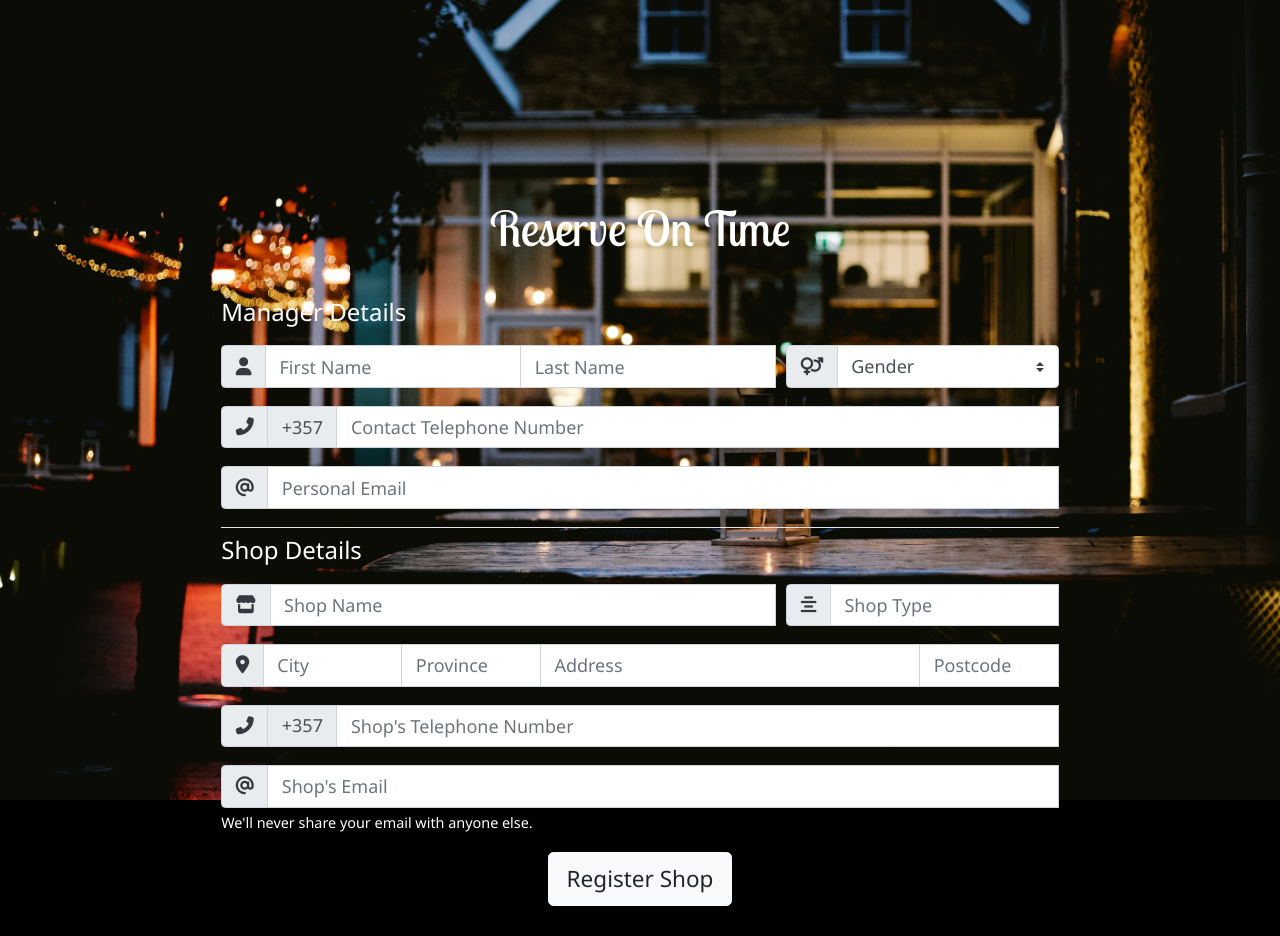
After one commit to MiltiadisTavelis/epl449.spring21.team15.ReserveOnTime, a PHP site: page /html/shopregister.html in a window 1280 px wide. The commit adds this page. Run offline with PHP 8.4, Linux system fonts and the light colour scheme; some libraries are stand-ins or nearby versions.

Commit message:
created form pages with validation

```diff
--- /dev/null
+++ b/css/forms.css
@@ -0,0 +1,30 @@
+form * {
+    text-align: left;
+}
+
+#contents1 {
+    padding: 50px;
+}
+
+h1 {
+    font-family: 'Lobster Two', cursive;
+    font-size: 48px;
+    margin-bottom: 50px;
+    white-space: nowrap;
+    overflow: hidden;
+}
+
+h2 {
+    position: relative;
+    bottom: 10px;
+    font-size: 24px;
+}
+
+p {
+    margin: 0;
+    padding: 0;
+}
+
+.btn {
+    margin-bottom: 30px;
+}
--- a/css/theme.css
+++ b/css/theme.css
@@ -4,14 +4,11 @@
     font-family: 'Noto Sans', sans-serif;
     font-size: 18px;
     text-align: center;
-}
-
-h3 {
     color: white;
 }
 
 body {
-    background: rgb(255,255,255);
+    background: rgb(0,0,0);
     background-size: cover;
     background-repeat: no-repeat;
 }
@@ -34,3 +31,23 @@ nav {
 .nav-item {
     margin-left: 5px;
 }
+
+.container-fluid {
+    padding-top: 150px;
+    padding-bottom: 150px;
+    background-image: url(../images/wallpaper.jpg);
+    background-repeat: no-repeat;
+    background-attachment: fixed;
+    background-size: cover;
+    height: 100%;
+    display: flex;
+    justify-content: center;
+}
+
+.input-group-text .fas {
+    color: #343A40;
+}
+
+.datepicker * {
+    color: black;
+}
--- /dev/null
+++ b/html/shopregister.html
@@ -0,0 +1,135 @@
+<html lang="en">
+<head>
+    <meta charset="utf-8">
+    <meta name="viewport" content="width=device-width, initial-scale=1">
+    <title>Register your shop - Reserve On Time</title>
+    <link rel="shortcut icon" type="image/png" href="../images/favicon.png"/>
+    <link rel="preconnect" href="https://fonts.gstatic.com">
+    <link href="https://fonts.googleapis.com/css2?family=Lobster+Two&family=Noto+Sans:wght@400;700&display=swap" rel="stylesheet">
+    <script src="https://code.jquery.com/jquery-3.4.1.slim.min.js" integrity="sha384-J6qa4849blE2+poT4WnyKhv5vZF5SrPo0iEjwBvKU7imGFAV0wwj1yYfoRSJoZ+n" crossorigin="anonymous"></script>
+    <script src="https://cdn.jsdelivr.net/npm/popper.js@1.16.0/dist/umd/popper.min.js" integrity="sha384-Q6E9RHvbIyZFJoft+2mJbHaEWldlvI9IOYy5n3zV9zzTtmI3UksdQRVvoxMfooAo" crossorigin="anonymous"></script>
+    <link rel="stylesheet" href="https://stackpath.bootstrapcdn.com/bootstrap/4.4.1/css/bootstrap.min.css" integrity="sha384-Vkoo8x4CGsO3+Hhxv8T/Q5PaXtkKtu6ug5TOeNV6gBiFeWPGFN9MuhOf23Q9Ifjh" crossorigin="anonymous">
+    <script src="https://stackpath.bootstrapcdn.com/bootstrap/4.4.1/js/bootstrap.min.js" integrity="sha384-wfSDF2E50Y2D1uUdj0O3uMBJnjuUD4Ih7YwaYd1iqfktj0Uod8GCExl3Og8ifwB6" crossorigin="anonymous"></script>
+    <link rel="stylesheet" href="https://cdnjs.cloudflare.com/ajax/libs/animate.css/4.1.1/animate.min.css"/>
+    <script src="https://kit.fontawesome.com/31e7767d7b.js" crossorigin="anonymous"></script>
+    <link rel="stylesheet" href="https://cdnjs.cloudflare.com/ajax/libs/font-awesome/4.7.0/css/font-awesome.min.css">
+    <link rel="stylesheet" href="../css/theme.css"/>
+    <link rel="stylesheet" href="../css/forms.css"/>
+    <script src="../js/validation.js" defer></script>
+</head>
+
+<body>
+    <div class="container-fluid">
+        <div id="contents1" class="container w-75">
+            <h1>Reserve On Time</h1>
+            <form class="main-form needs-validation" novalidate>
+                <h2>Manager Details</h2>
+                <div class="form-row">
+                    <div class="form-group col-xs-12 col-sm-12 col-md-12 col-lg-8 col-xl-8">
+                        <div class="input-group">
+                            <div class="input-group-prepend">
+                                <div class="input-group-text"><i class="fas fa-user"></i></div>
+                            </div>
+                            <input required type="text" id="firstname-input" class="form-control" placeholder="First Name">
+                            <input required type="text" id="lastname-input" class="form-control" placeholder="Last Name">
+                            <div class="invalid-feedback">First name and last name cannot be empty.</div>
+                        </div>
+                    </div>
+                    <div class="form-group col-xs-12 col-sm-12 col-md-12 col-lg-4 col-xl-4">
+                        <div class="input-group">
+                            <div class="input-group-prepend">
+                                <div class="input-group-text"><i class="fas fa-venus-mars"></i></div>
+                            </div>
+                            <select required class="custom-select" id="gender-input">
+                                <option value="" disabled selected>Gender</option>
+                                <option value="1">Male</option>
+                                <option value="2">Female</option>
+                                <option value="3">Other</option>
+                            </select>
+                        </div>
+                    </div>
+                </div>
+                <div class="form-row">
+                    <div class="form-group col-xs-12 col-sm-12 col-md-12 col-lg-12 col-xl-12">
+                        <div class="input-group">
+                            <div class="input-group-prepend">
+                                <div class="input-group-text"><i class="fas fa-phone-alt"></i></div>
+                                <span class="input-group-text">+357</span>
+                            </div>
+                            <input required type="tel" id="tel-input" class="form-control" placeholder="Contact Telephone Number" minlength="8" maxlength="8">
+                            <div class="invalid-feedback">Please enter a valid telephone number.</div>
+                        </div>
+                    </div>
+                </div>
+                <div class="form-group">
+                    <div class="input-group">
+                        <div class="input-group-prepend">
+                            <div class="input-group-text"><i class="fas fa-at"></i></div>
+                        </div>
+                        <input required type="email" class="form-control" id="shop-email-input" placeholder="Personal Email">
+                        <div class="invalid-feedback">Please enter a valid e-mail address.</div>
+                    </div>
+                </div>
+                <hr style="background-color: white" />
+                <h2>Shop Details</h2>
+                <div class="form-row">
+                    <div class="form-group col-xs-8 col-sm-8 col-md-8 col-lg-8 col-xl-8">
+                        <div class="input-group">
+                            <div class="input-group-prepend">
+                                <div class="input-group-text"><i class="fas fa-store"></i></div>
+                            </div>
+                            <input required type="text" id="shop-name-input" class="form-control" placeholder="Shop Name">
+                            <div class="invalid-feedback">Name of shop cannot be empty</div>
+                        </div>
+                    </div>
+                    <div class="form-group col-xs-4 col-sm-4 col-md-4 col-lg-4 col-xl-4">
+                        <div class="input-group">
+                            <div class="input-group-prepend">
+                                <div class="input-group-text"><i class="fas fa-align-center"></i></div>
+                            </div>
+                            <input required type="text" id="shop-type-input" class="form-control" placeholder="Shop Type">
+                            <div class="invalid-feedback">Type of shop cannot be empty</div>
+                        </div>
+                    </div>
+                </div>
+                <div class="form-row">
+                    <div class="form-group col-xs-12 col-sm-12 col-md-12 col-lg-12 col-xl-12">
+                        <div class="input-group">
+                            <div class="input-group-prepend">
+                                <div class="input-group-text"><i class="fas fa-map-marker-alt"></i></div>
+                            </div>
+                            <input required type="text" id="shop-city-input" class="form-control col-xs-2 col-sm-2 col-md-2 col-lg-2 col-xl-2" placeholder="City">
+                            <input required type="text" id="shop-province-input" class="form-control col-xs-2 col-sm-2 col-md-2 col-lg-2 col-xl-2" placeholder="Province">
+                            <input required type="text" id="shop-address-input" class="form-control col-xs-5 col-sm-5 col-md-5 col-lg-6 col-xl-6" placeholder="Address">
+                            <input required type="text" id="shop-zipcode-input" class="form-control col-xs-2 col-sm-2 col-md-2 col-lg-2 col-xl-2" placeholder="Postcode" minlength="4" maxlength="4">
+                            <div class="invalid-feedback">Please enter valid location information.</div>
+                        </div>
+                    </div>
+                </div>
+                <div class="form-row">
+                    <div class="form-group col-xs-12 col-sm-12 col-md-12 col-lg-12 col-xl-12">
+                        <div class="input-group">
+                            <div class="input-group-prepend">
+                                <div class="input-group-text"><i class="fas fa-phone-alt"></i></div>
+                                <span class="input-group-text">+357</span>
+                            </div>
+                            <input required type="tel" id="tel-input" class="form-control" placeholder="Shop's Telephone Number" minlength="8" maxlength="8">
+                            <div class="invalid-feedback">Please enter a valid telephone number.</div>
+                        </div>
+                    </div>
+                </div>
+                <div class="form-group">
+                    <div class="input-group">
+                        <div class="input-group-prepend">
+                            <div class="input-group-text"><i class="fas fa-at"></i></div>
+                        </div>
+                        <input required type="email" id="shop-email-input" class="form-control" aria-describeby="emailHelp" placeholder="Shop's Email">
+                        <div class="invalid-feedback">Please enter a valid e-mail address.</div>
+                    </div>
+                    <small id="emailHelp" class="form-text">We'll never share your email with anyone else.</small>
+                </div>
+                <button type="submit" class="btn btn-lg btn-light">Register Shop</button>
+            </form>
+        </div>
+    </div>
+</body>
--- /dev/null
+++ b/js/signup.js
@@ -0,0 +1,5 @@
+$('.datepicker').datepicker({
+    format: 'dd/mm/yyyy',
+    weekStart: 1,
+    todayHighlight: true
+});
--- /dev/null
+++ b/js/validation.js
@@ -0,0 +1,9 @@
+var form = document.querySelector('.needs-validation');
+
+form.addEventListener('submit', function(event) {
+    if (form.checkValidity() === false) {
+        event.preventDefault();
+        event.stopPropagation();
+    }
+    form.classList.add('was-validated');
+})
```
Also changed, not shown: css/index.css (+1 -18 lines), html/index.html (+22 -24 lines), html/signin.html (+50 -0 lines), html/signup.html (+112 -0 lines), html/apply_request.html (deleted), html/passrecover.html (added).
